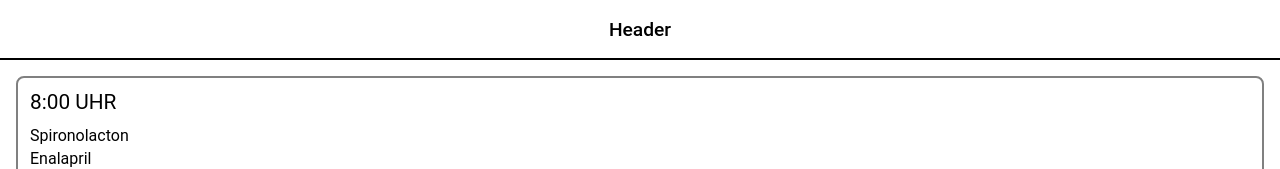
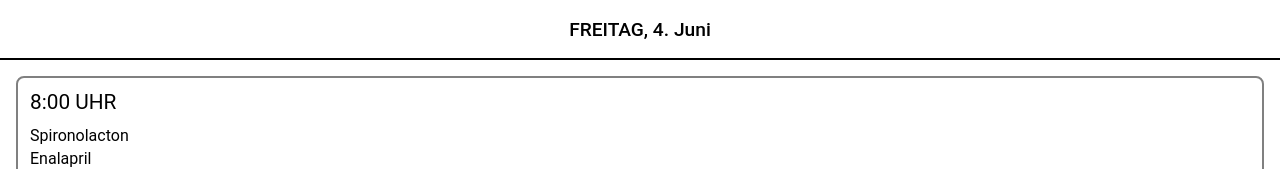
Before and after one commit to anniviz/capstone-project, a React (Create React App) app: page / in a window 1280 px wide. Shown: the top 169 px of the page. Built offline with nearby package versions, Linux system fonts and the light colour scheme.

Commit message:
Add function formatDate() to write the current date into the Header

```diff
--- a/src/App.js
+++ b/src/App.js
@@ -4,6 +4,8 @@ import Header from './Components/Header'
 import MedicationGroup from './Components/MedicationGroup'
 
 export default function App() {
+  const currentDate = new Date()
+
   const medication = [
     {
       id: 1,
@@ -41,7 +43,7 @@ export default function App() {
 
   return (
     <Grid>
-      <Header>Header</Header>
+      <Header>{formatDate(currentDate)}</Header>
       <Flexbox>
         {medication.map(({ id, time, meds }) => (
           <MedicationGroup key={id} time={time} meds={meds} />
@@ -49,6 +51,39 @@ export default function App() {
       </Flexbox>
     </Grid>
   )
+
+  function formatDate(date) {
+    const days = [
+      'Sonntag',
+      'Montag',
+      'Dienstag',
+      'Mittwoch',
+      'Donnerstag',
+      'Freitag',
+      'Samstag',
+    ]
+
+    const months = [
+      'Januar',
+      'Februar',
+      'März',
+      'April',
+      'Mai',
+      'Juni',
+      'Juli',
+      'August',
+      'September',
+      'Oktober',
+      'November',
+      'Dezember',
+    ]
+
+    const formatedDate = `${days[
+      date.getDay()
+    ].toUpperCase()}, ${date.getDate()}. ${months[date.getMonth()]}`
+
+    return formatedDate
+  }
 }
 
 const Grid = styled.div`
```
